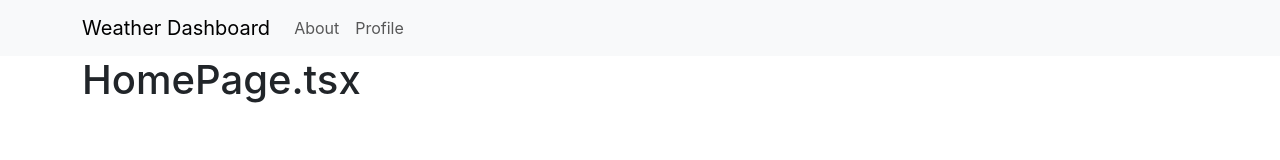
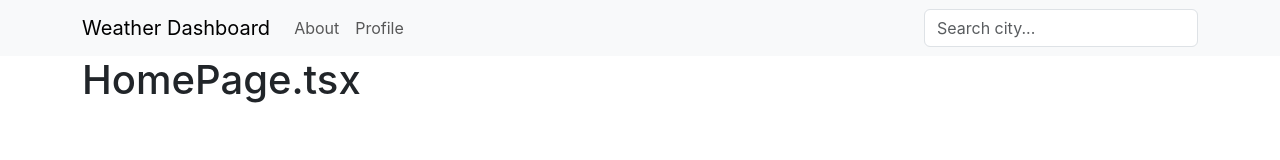
Before and after one commit to wimwenigerkind/lf10_weather_dashboard, a React (Vite) app: page / in a window 1280 px wide. Shown: the top 160 px of the page. Built offline with nearby package versions, Linux system fonts and the light colour scheme.

Commit message:
feat: integrate SearchForm into NavBar

```diff
--- a/src/components/NavBar.tsx
+++ b/src/components/NavBar.tsx
@@ -1,17 +1,26 @@
-import { Container, Nav, Navbar } from "react-bootstrap";
-import { NavLink } from "react-router-dom";
+import {Container, Nav, Navbar} from "react-bootstrap";
+import {NavLink} from "react-router-dom";
+import SearchForm from "./SearchForm.tsx";
+import type {citySearchResult} from "../types/citySearchResult";
 
-function NavBar() {
-  return(
+interface NavBarProps {
+  setSearchTerm: (value: string) => void;
+  searchIsLoading: boolean;
+  searchResults: citySearchResult[];
+}
+
+function NavBar({setSearchTerm, searchIsLoading, searchResults}: NavBarProps) {
+  return (
     <Navbar expand='lg' className="bg-body-tertiary">
       <Container>
         <NavLink to="/" className="navbar-brand">Weather Dashboard</NavLink>
         <Navbar.Toggle aria-controls="basic-navbar-nav"/>
-        <Navbar.Collapse id="basic-navbar-nav" >
+        <Navbar.Collapse id="basic-navbar-nav">
           <Nav className="me-auto">
             <NavLink to="/about" className="nav-link">About</NavLink>
             <NavLink to="/profile" className="nav-link">Profile</NavLink>
           </Nav>
+          <SearchForm setSearchTerm={setSearchTerm} searchIsLoading={searchIsLoading} searchResults={searchResults}/>
         </Navbar.Collapse>
       </Container>
     </Navbar>
```
